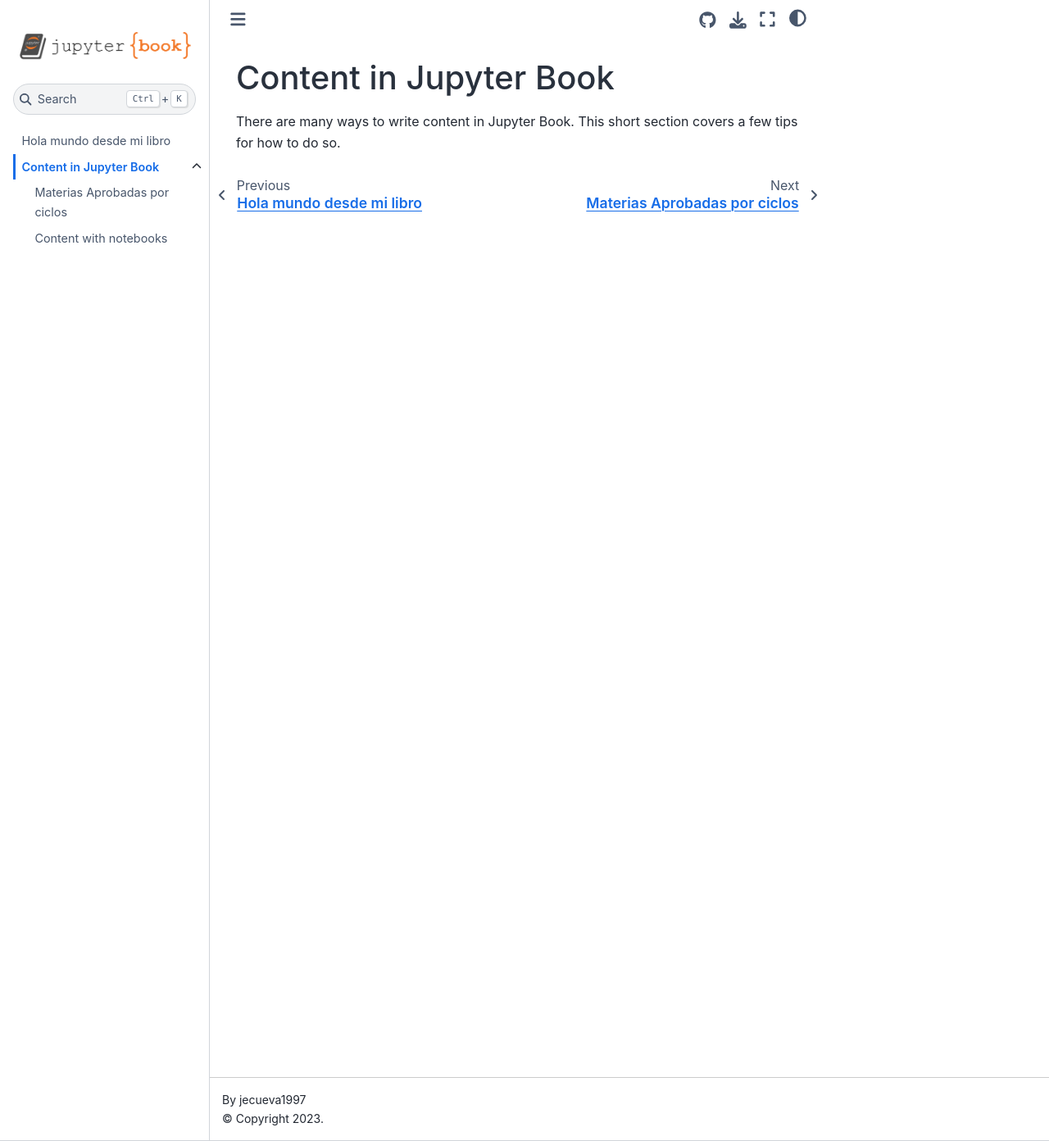
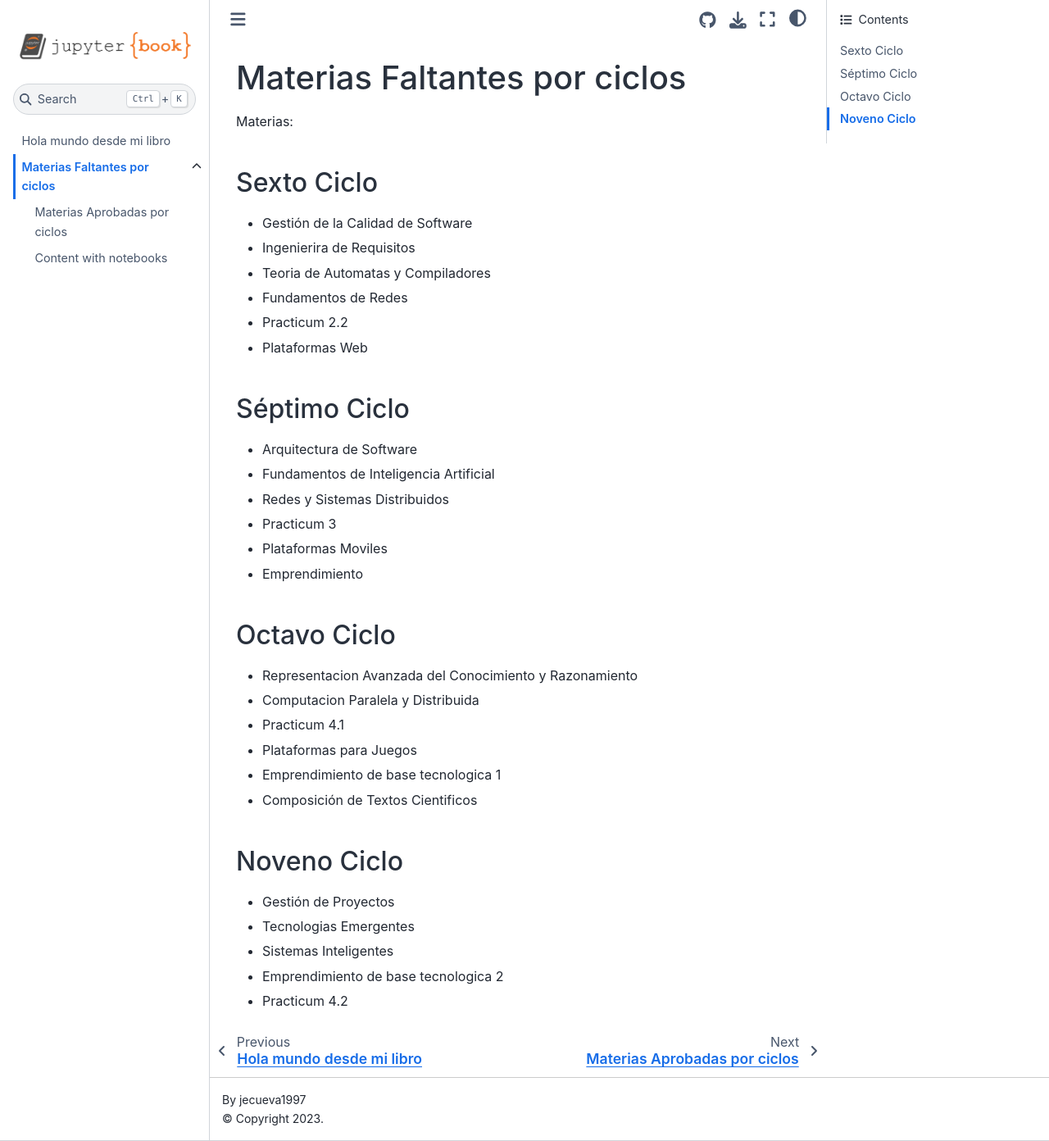
Before and after one commit to jecueva1997/milibro05, a Jupyter Book: the page built from content.md, in a window 1280 px wide and 1392 px high. Shown: the whole window at 82% size. Built offline with Jupyter Book 1.0.4 settings and Sphinx 7.4.7 and the Sphinx Book theme 1.1.4, drawn with Linux system fonts in a browser that asks for light colours.

Commit message:
Por Aprobar

```diff
--- a/content.md
+++ b/content.md
@@ -1,5 +1,40 @@
-Content in Jupyter Book
-=======================
+# Materias Faltantes por ciclos
 
-There are many ways to write content in Jupyter Book. This short section
-covers a few tips for how to do so.
+Materias:
+
+## Sexto Ciclo
+
+ - Gestión de la Calidad de Software
+ - Ingenierira de Requisitos
+ - Teoria de Automatas y Compiladores
+ - Fundamentos de Redes
+ - Practicum 2.2
+ - Plataformas Web
+
+## Séptimo Ciclo
+
+ - Arquitectura de Software
+ - Fundamentos de Inteligencia Artificial
+ - Redes y Sistemas Distribuidos
+ - Practicum 3
+ - Plataformas Moviles
+ - Emprendimiento
+
+
+## Octavo Ciclo
+
+ - Representacion Avanzada del Conocimiento y Razonamiento
+ - Computacion Paralela y Distribuida
+ - Practicum 4.1
+ - Plataformas para Juegos
+ - Emprendimiento de base tecnologica 1
+ - Composición de Textos Cientificos
+
+
+## Noveno Ciclo
+
+ - Gestión de Proyectos
+ - Tecnologias Emergentes
+ - Sistemas Inteligentes
+ - Emprendimiento de base tecnologica 2
+ - Practicum 4.2
```
Also changed, not shown: markdown.md (+1 -1 lines).
